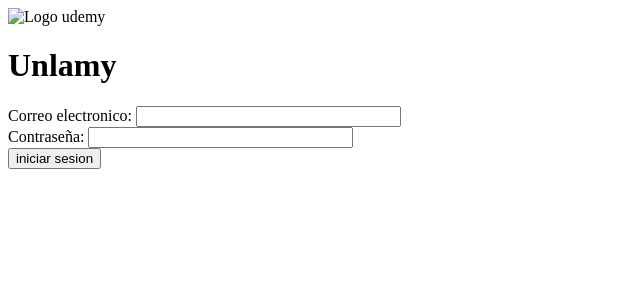
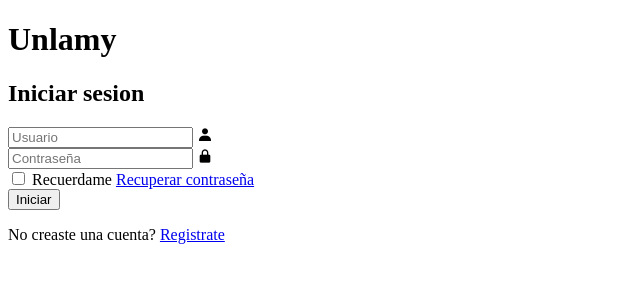
Before and after one commit to jsalvaguitian/PW-I-2C-24-TP-PlataformaDeCursos, a plain HTML site: page pages/InicioSesionIndividuo.html in a window 1280 px wide. Shown: the whole page, without its empty margins (0-640 px from the left). Drawn offline with nearby package versions, Linux system fonts and the light colour scheme.

Commit message:
PW-1-Inicio sesion indiv. v1.1
Cambios html

```diff
--- a/pages/InicioSesionIndividuo.html
+++ b/pages/InicioSesionIndividuo.html
@@ -4,24 +4,54 @@
     <meta charset="UTF-8">
     <meta name="viewport" content="width=device-width, initial-scale=1.0">
     <title>Iniciar sesion | Unlamy</title>
+    <link href='https://unpkg.com/boxicons@2.1.4/css/boxicons.min.css' rel='stylesheet'>
+    <link rel="stylesheet" href="../css/InicioSesionIndividuo.css">
 </head>
 <body>
     <header>
-        <img
-        src="./assets/UdemyLogo.png"
-        width="91"
-        alt="Logo udemy"
-        />
         <h1>Unlamy</h1>
     </header>
 
     <main>
-        <section>
+        <section class="wrapper">
+            <form action="">
+                <h1>Iniciar sesion</h1>
+                <div class="input-box">
+                    <input type="text" placeholder="Usuario" requiered></input>
+                    <i class='bx bxs-user'></i>
+                </div>
+                <div class="input-box">
+                    <input type="password" placeholder="Contraseña" required>
+                    <i class='bx bxs-lock-alt' ></i>
+                </div>
+
+                <div class="remember-forgot">
+                    <label> <input type="checkbox"> Recuerdame</label>
+                    <a href="#"> Recuperar contraseña</a>   <!-- Poner el enlace pagina en <a> -->
+                </div>
+
+                <button type="submit" class="btn">Iniciar</button>
+
+                <div class="register-link">
+                    <p>No creaste una cuenta? <a href="#">Registrate</a> </p>
+                </div>
+
+            </form>
+
+        </section>
+
+
+    </main>
+
+
+</body>
+</html>
+
+<!--
             <form action="php/enviar.php" method="get"
             enctype="multipart/form-data" autocomplete="off" novalidate>
                 <label for="email">Correo electronico: </label>
                 <input type=email name="email" id="email"size=30>
-
             </form>
 
             <form action="php/enviar.php" method="get"
@@ -34,11 +64,4 @@
             enctype="multipart/form-data" autocomplete="off" novalidate>
                 <input type="submit" name="envioDatosInicioSesion" id="envioDatosInicioSesion" value="iniciar sesion" >
             </form>
-
-
-        </section>
-    </main>
-
-
-</body>
-</html>
+-->
```
Also changed, not shown: assets/UdemyLogo.png (deleted), css/InicioSesionIndividuo.css (added).
